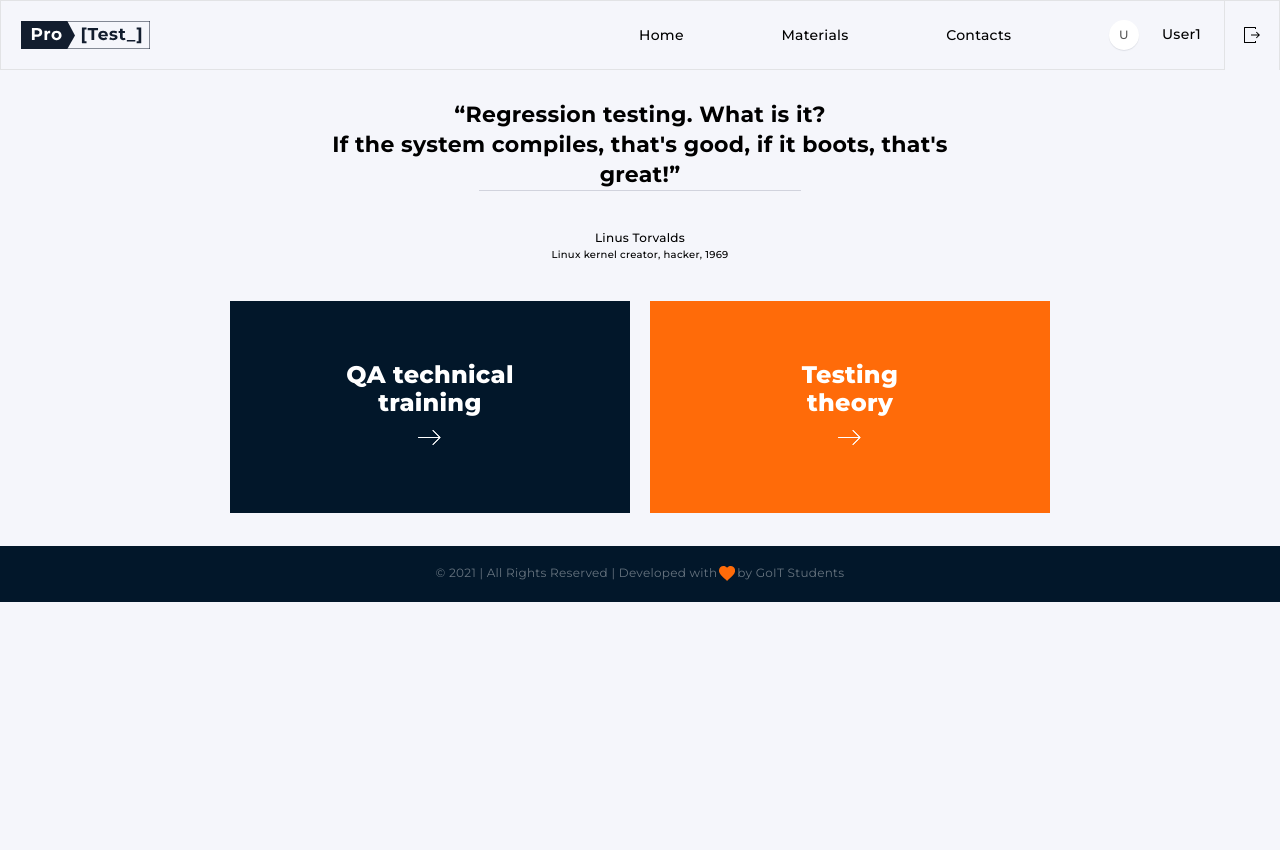
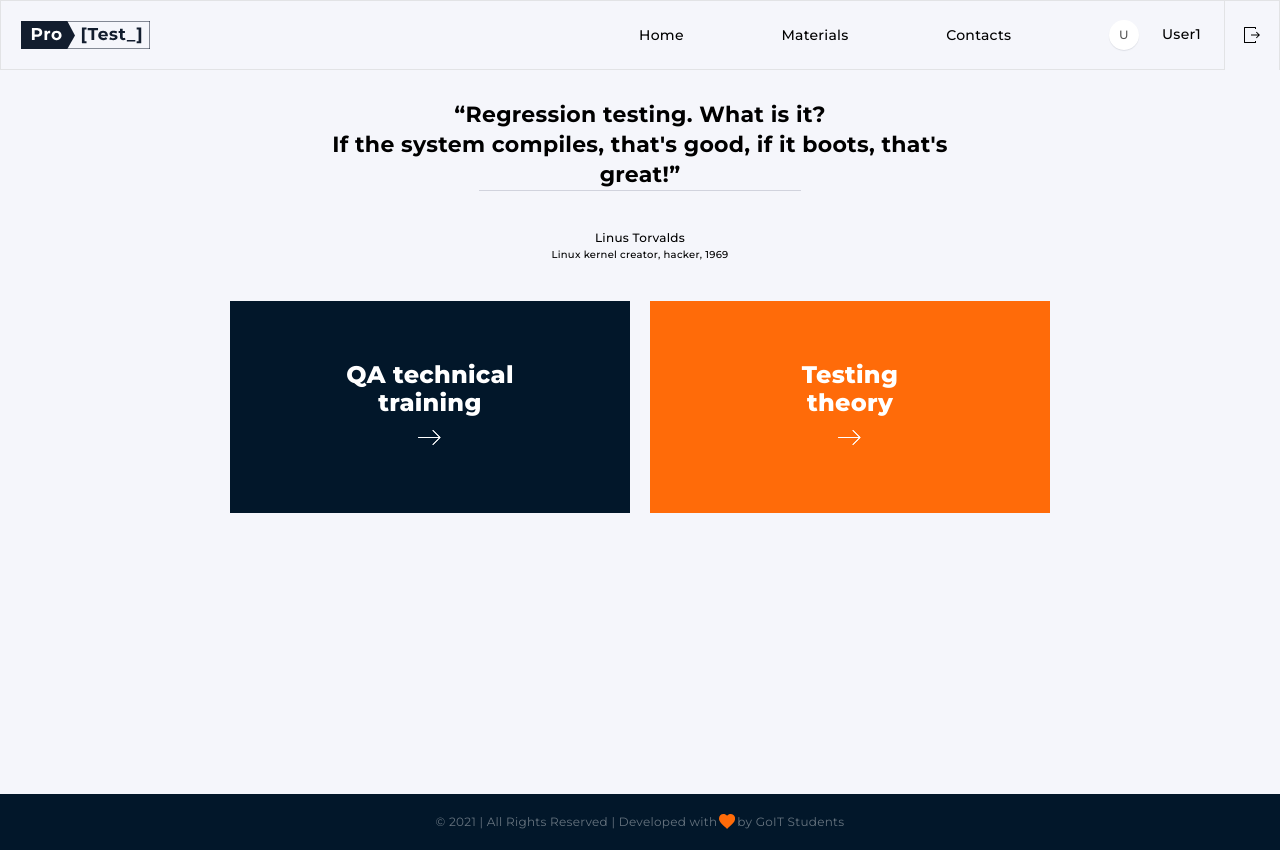
Before and after one commit to TanyaShved/finalProgect-front, a React (Create React App) app: page / in a window 1280 px wide. Before the commit the page ends 800 px from the top, so only its background shows below. Built offline with nearby package versions, Linux system fonts and the light colour scheme.

Commit message:
fixed <Conteiner /> min-height for all Media gets

```diff
--- a/src/css/common.css
+++ b/src/css/common.css
@@ -92,21 +92,22 @@ a {
   padding-right: 20px;
 }
 
-/* @media screen and (max-width: 767px) { */
 .container {
   width: 320px;
+  min-height: 445px;
 }
-/* } */
 
 @media screen and (min-width: 768px) {
   .container {
     width: 768px;
+    min-height: 900px;
   }
 }
 
 @media screen and (min-width: 1280px) {
   .container {
     width: 1280px;
+    min-height: 724px;
   }
 }
 
```
